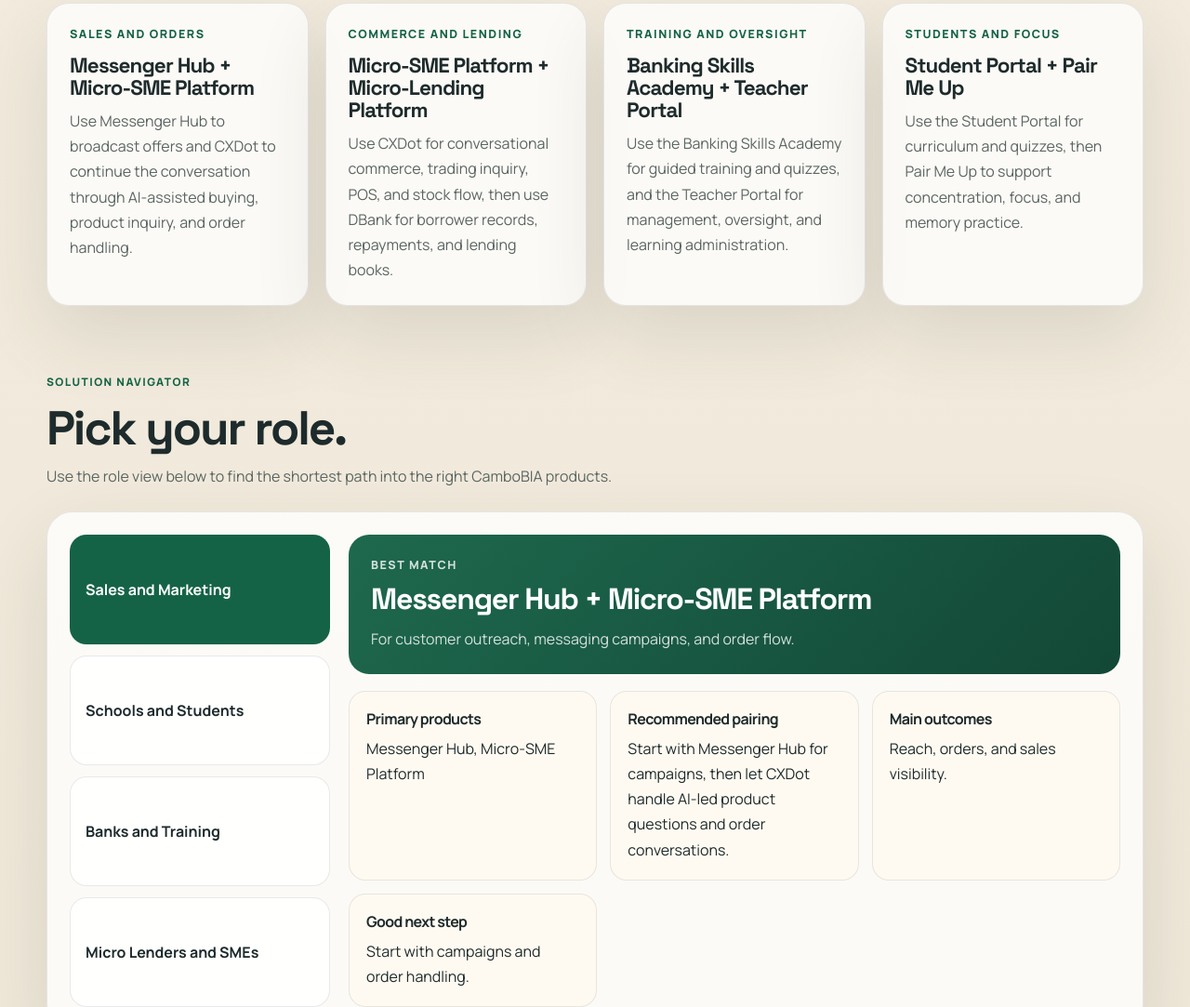
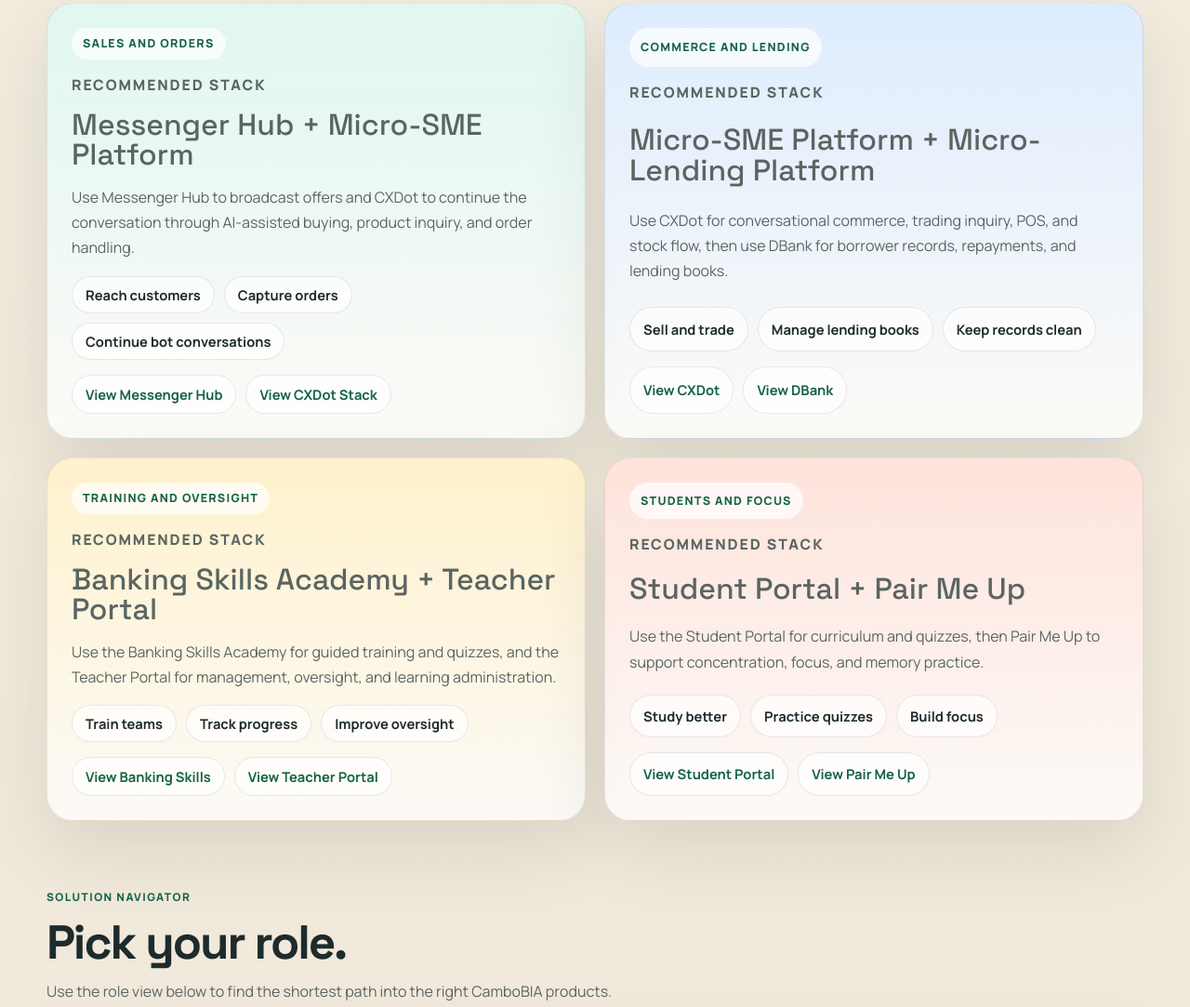
Before and after one commit to khengleng/cambobiasite, a website built with Vite: page index.html in a window 1280 px wide. Shown: the part 7415-8498 px from the top of the page at 93% size. Built offline with nearby package versions, Linux system fonts and the light colour scheme.

Commit message:
Elevate platform pairing section

```diff
--- a/index.html
+++ b/index.html
@@ -547,26 +547,66 @@
             <p>Most organizations get better results by pairing one customer-facing system with one operational or learning system.</p>
           </div>
 
-          <div class="route-grid">
-            <article class="route-card">
-              <span>Sales and Orders</span>
-              <h3>Messenger Hub + Micro-SME Platform</h3>
+          <div class="pairing-grid">
+            <article class="pairing-card accent-cyan">
+              <span class="pairing-label">Sales and Orders</span>
+              <h3>Recommended Stack</h3>
+              <p class="pairing-stack">Messenger Hub + Micro-SME Platform</p>
               <p>Use Messenger Hub to broadcast offers and CXDot to continue the conversation through AI-assisted buying, product inquiry, and order handling.</p>
+              <div class="pairing-outcomes">
+                <span>Reach customers</span>
+                <span>Capture orders</span>
+                <span>Continue bot conversations</span>
+              </div>
+              <div class="pairing-actions">
+                <a class="product-link" href="/messenger-hub">View Messenger Hub</a>
+                <a class="product-link" href="/micro-sme-platform">View CXDot Stack</a>
+              </div>
             </article>
-            <article class="route-card">
-              <span>Commerce and Lending</span>
-              <h3>Micro-SME Platform + Micro-Lending Platform</h3>
+            <article class="pairing-card accent-blue">
+              <span class="pairing-label">Commerce and Lending</span>
+              <h3>Recommended Stack</h3>
+              <p class="pairing-stack">Micro-SME Platform + Micro-Lending Platform</p>
               <p>Use CXDot for conversational commerce, trading inquiry, POS, and stock flow, then use DBank for borrower records, repayments, and lending books.</p>
+              <div class="pairing-outcomes">
+                <span>Sell and trade</span>
+                <span>Manage lending books</span>
+                <span>Keep records clean</span>
+              </div>
+              <div class="pairing-actions">
+                <a class="product-link" href="/micro-sme-platform">View CXDot</a>
+                <a class="product-link" href="/micro-lending-platform">View DBank</a>
+              </div>
             </article>
-            <article class="route-card">
-              <span>Training and Oversight</span>
-              <h3>Banking Skills Academy + Teacher Portal</h3>
+            <article class="pairing-card accent-gold">
+              <span class="pairing-label">Training and Oversight</span>
+              <h3>Recommended Stack</h3>
+              <p class="pairing-stack">Banking Skills Academy + Teacher Portal</p>
               <p>Use the Banking Skills Academy for guided training and quizzes, and the Teacher Portal for management, oversight, and learning administration.</p>
+              <div class="pairing-outcomes">
+                <span>Train teams</span>
+                <span>Track progress</span>
+                <span>Improve oversight</span>
+              </div>
+              <div class="pairing-actions">
+                <a class="product-link" href="/banking-skills-academy">View Banking Skills</a>
+                <a class="product-link" href="/teacher-portal">View Teacher Portal</a>
+              </div>
             </article>
-            <article class="route-card">
-              <span>Students and Focus</span>
-              <h3>Student Portal + Pair Me Up</h3>
+            <article class="pairing-card accent-rose">
+              <span class="pairing-label">Students and Focus</span>
+              <h3>Recommended Stack</h3>
+              <p class="pairing-stack">Student Portal + Pair Me Up</p>
               <p>Use the Student Portal for curriculum and quizzes, then Pair Me Up to support concentration, focus, and memory practice.</p>
+              <div class="pairing-outcomes">
+                <span>Study better</span>
+                <span>Practice quizzes</span>
+                <span>Build focus</span>
+              </div>
+              <div class="pairing-actions">
+                <a class="product-link" href="/student-portal">View Student Portal</a>
+                <a class="product-link" href="/pair-me-up">View Pair Me Up</a>
+              </div>
             </article>
           </div>
         </section>
--- a/styles.css
+++ b/styles.css
@@ -596,6 +596,76 @@ h1 {
   font-weight: 800;
 }
 
+.pairing-grid {
+  display: grid;
+  grid-template-columns: repeat(2, minmax(0, 1fr));
+  gap: 20px;
+}
+
+.pairing-card {
+  display: grid;
+  gap: 16px;
+  padding: 26px;
+  border: 1px solid var(--line);
+  border-radius: 28px;
+  box-shadow: var(--shadow);
+}
+
+.pairing-label {
+  display: inline-flex;
+  width: fit-content;
+  min-height: 34px;
+  align-items: center;
+  padding: 0 12px;
+  border-radius: 999px;
+  background: rgba(255, 255, 255, 0.7);
+  color: var(--primary);
+  font-size: 0.78rem;
+  font-weight: 800;
+  letter-spacing: 0.1em;
+  text-transform: uppercase;
+}
+
+.pairing-card h3 {
+  margin: 0;
+  font-size: 0.98rem;
+  font-weight: 800;
+  letter-spacing: 0.12em;
+  text-transform: uppercase;
+  color: var(--muted);
+}
+
+.pairing-stack {
+  margin: 0;
+  font-family: 'Space Grotesk', sans-serif;
+  font-size: 2rem;
+  line-height: 1.02;
+  color: var(--text);
+}
+
+.pairing-card p {
+  color: var(--muted);
+}
+
+.pairing-outcomes,
+.pairing-actions {
+  display: flex;
+  flex-wrap: wrap;
+  gap: 10px;
+}
+
+.pairing-outcomes span {
+  display: inline-flex;
+  align-items: center;
+  min-height: 40px;
+  padding: 0 14px;
+  border-radius: 999px;
+  border: 1px solid rgba(30, 43, 44, 0.1);
+  background: rgba(255, 255, 255, 0.68);
+  font-size: 0.92rem;
+  font-weight: 700;
+}
+
 .traction-grid {
   grid-template-columns: repeat(2, minmax(0, 1fr));
 }
@@ -1257,6 +1327,7 @@ h1 {
 
   .quick-strip,
   .visual-groups,
+  .pairing-grid,
   .product-grid,
   .audience-grid,
   .trust-grid,
```
